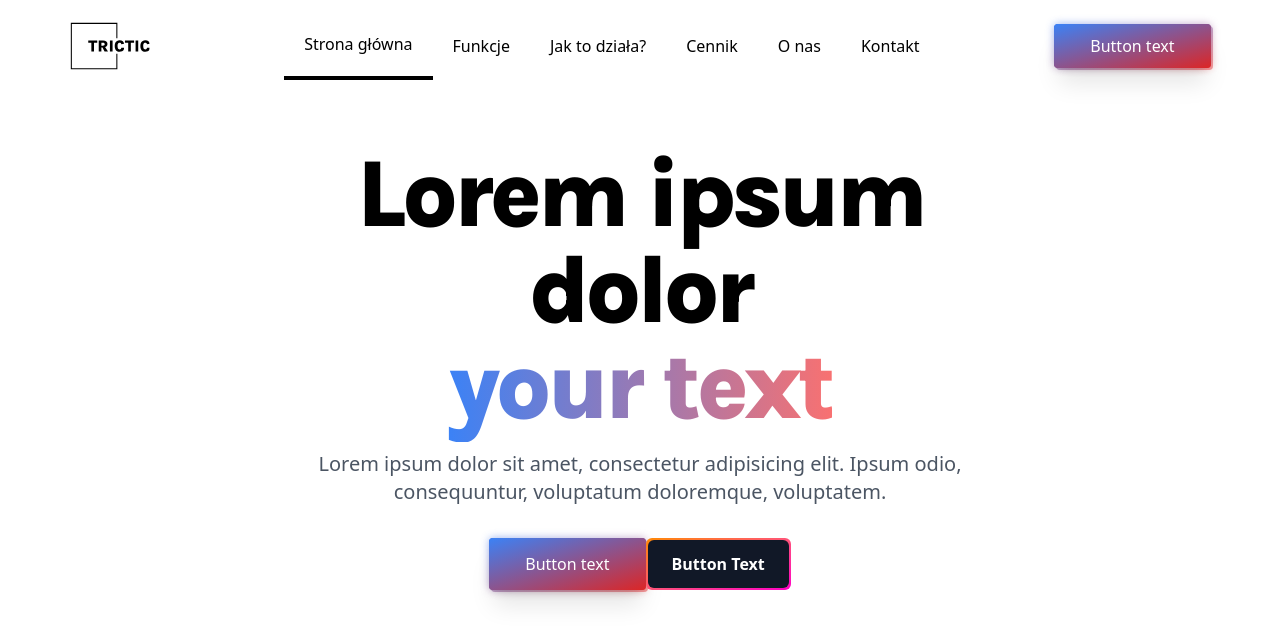
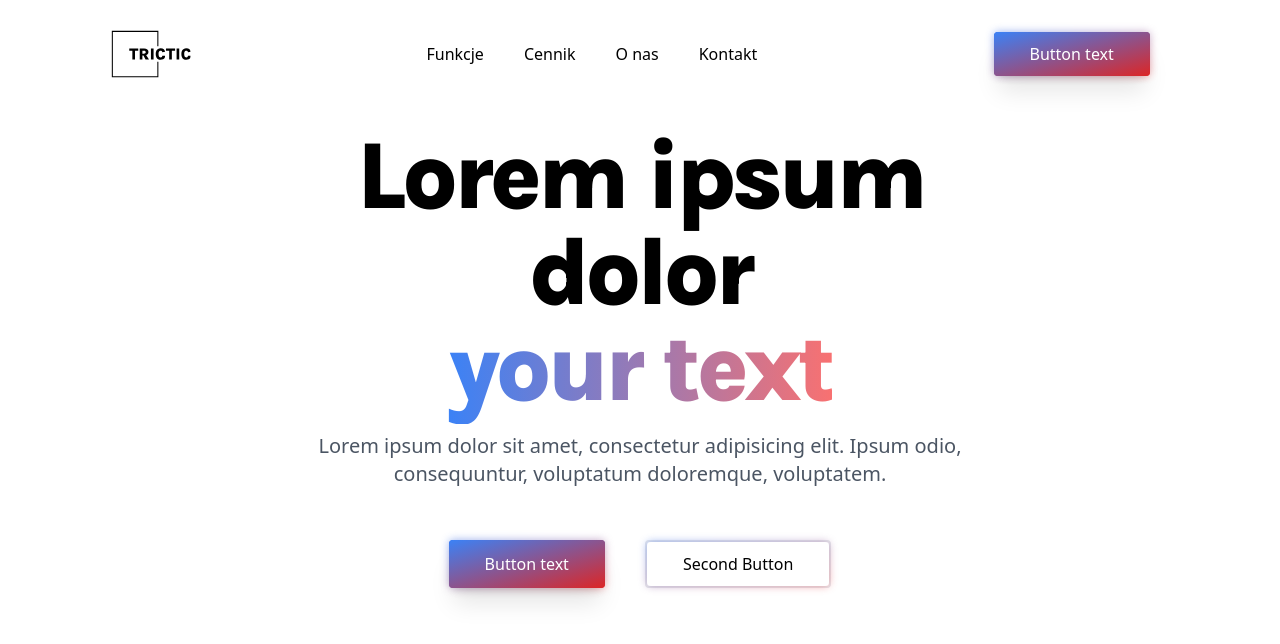
Before and after one commit to ssynowiec/trictic, a Next.js app: page / in a window 1280 px wide. Shown: the top 644 px of the page. Built offline with nearby package versions, Linux system fonts and the light colour scheme.

Commit message:
style buttons

```diff
--- a/src/components/button/button.tsx
+++ b/src/components/button/button.tsx
@@ -2,16 +2,24 @@ import { ReactNode } from 'react';
 
 type ButtonProps = {
 	children: ReactNode;
+	style?: 'fill' | 'outline';
 };
 
-export const Button = ({ children }: ButtonProps) => {
-	return (
-		<button className="group relative inline-block rounded px-5 py-2.5 font-medium font-medium text-white">
+export const Button = ({ children, style = 'fill' }: ButtonProps) => {
+	return style === 'fill' ? (
+		<button className="group relative m-5 inline-block rounded px-5 py-2.5 font-medium text-white">
 			<span className="absolute top-0 left-0 h-full w-full rounded bg-gradient-to-br from-blue-600 to-red-500 opacity-50 blur-sm filter"></span>
-			<span className="absolute inset-0 mt-0.5 ml-0.5 h-full w-full rounded bg-gradient-to-br from-blue-600 to-red-500 opacity-50 filter group-active:opacity-0"></span>
+			{/*<span className="absolute inset-0 mt-0.5 ml-0.5 h-full w-full rounded bg-gradient-to-br from-blue-600 to-red-500 opacity-50 filter group-active:opacity-0"></span>*/}
 			<span className="absolute inset-0 h-full w-full rounded bg-gradient-to-br from-blue-600 to-red-500 shadow-xl filter transition-all duration-200 ease-out group-hover:blur-sm group-active:opacity-0"></span>
 			<span className="absolute inset-0 h-full w-full rounded bg-gradient-to-br from-blue-500 to-red-600 transition duration-200 ease-out"></span>
 			<span className="relative px-4">{children}</span>
 		</button>
+	) : (
+		<button className="group relative m-5 rounded border-2 px-5 py-2.5 font-medium text-black">
+			<span className="absolute top-0 left-0 h-full w-full rounded bg-gradient-to-br from-blue-600 to-red-500 opacity-50 blur-sm filter transition-all duration-200 ease-out group-hover:blur-md"></span>
+			{/*<span className="absolute inset-0 mt-0.5 ml-0.5 h-full w-full rounded bg-gradient-to-br from-blue-600 to-red-500 opacity-50 filter group-active:opacity-0"></span>*/}
+			<span className="absolute top-0 left-0 h-full w-full rounded bg-white"></span>
+			<span className="relative px-4">{children}</span>
+		</button>
 	);
 };
--- a/src/components/hero/hero.tsx
+++ b/src/components/hero/hero.tsx
@@ -35,20 +35,8 @@ export const Hero = () => {
 						data-aos="zoom-y-out"
 						data-aos-delay="300"
 					>
-						{/*<div>*/}
 						<Button>Button text</Button>
-						{/*</div>*/}
-						<div>
-							<a
-								href="#_"
-								className="group relative inline-flex items-center justify-center overflow-hidden rounded-md p-0.5 font-bold"
-							>
-								<span className="absolute h-full w-full bg-gradient-to-br from-[#ff8a05] via-[#ff5478] to-[#ff00c6] group-hover:from-[#ff00c6] group-hover:via-[#ff5478] group-hover:to-[#ff8a05]"></span>
-								<span className="duration-400 relative rounded-md bg-gray-900 px-6 py-3 transition-all ease-out group-hover:bg-opacity-0">
-									<span className="relative text-white">Button Text</span>
-								</span>
-							</a>
-						</div>
+						<Button style="outline">Second Button</Button>
 					</div>
 				</div>
 			</div>
--- a/src/components/nav/nav.tsx
+++ b/src/components/nav/nav.tsx
@@ -4,12 +4,11 @@ import { DesktopNav } from 'components/nav/desktopNav';
 export type RoutesType = { url: string; label: string };
 
 const routes: RoutesType[] = [
-	{ url: '/', label: 'Strona główna' },
+	// { url: '/', label: 'Strona główna' },
 	{ url: '#', label: 'Funkcje' },
-	{ url: '#', label: 'Jak to działa?' },
-	{ url: '#', label: 'Cennik' },
-	{ url: '#', label: 'O nas' },
-	{ url: '#', label: 'Kontakt' },
+	{ url: '#cennik', label: 'Cennik' },
+	{ url: '#o-nas', label: 'O nas' },
+	{ url: '#kontakt', label: 'Kontakt' },
 ];
 export const Nav = () => {
 	return (
```
